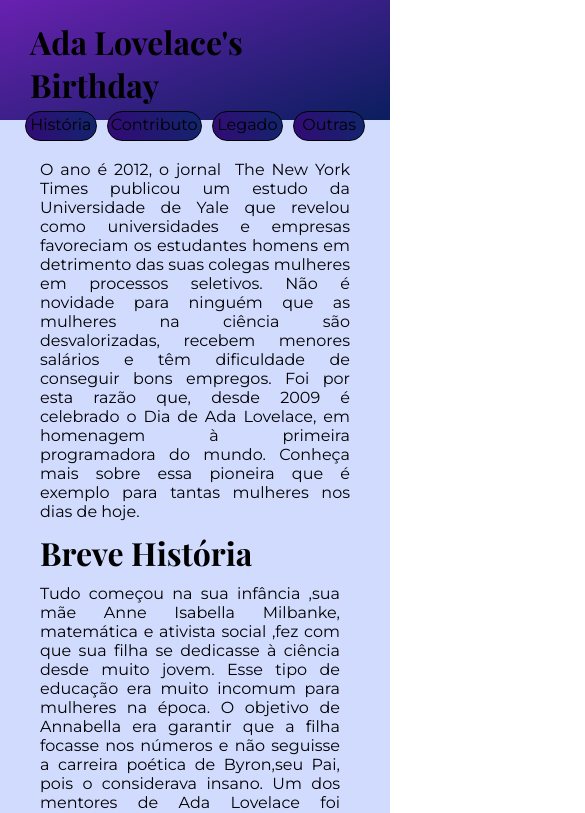
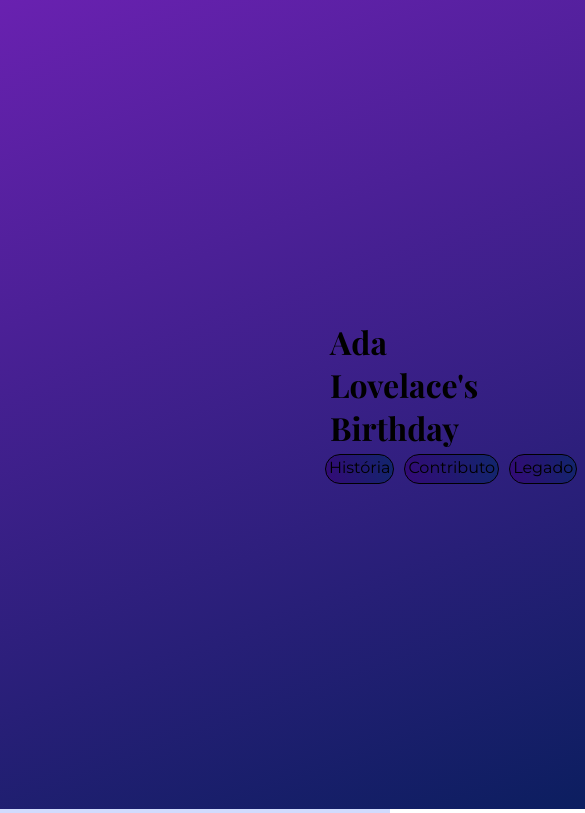
Before and after one commit to InesJB167/Ada-webpage, a plain HTML site: page index.html in a window 390 px wide. Shown: the top 813 px of the page, 585 px wide, since content can reach past the window. Drawn offline with nearby package versions, Linux system fonts and the light colour scheme; a web font is replaced by a local one.

Commit message:
Alterações para a responsividade em dispositivos mobile

```diff
--- a/style.css
+++ b/style.css
@@ -197,8 +197,10 @@ footer a:hover {
 
 /*responsividade*/
 @media (max-width: 442px) {
-
-
+     header{
+        height: auto;
+        padding: 20rem;
+     }
 
     .foto{
         display: flex;
@@ -220,6 +222,7 @@ footer a:hover {
     }
 }
 
+
 @media (max-width: 786px) {
     .foto{
         display: flex;
```
